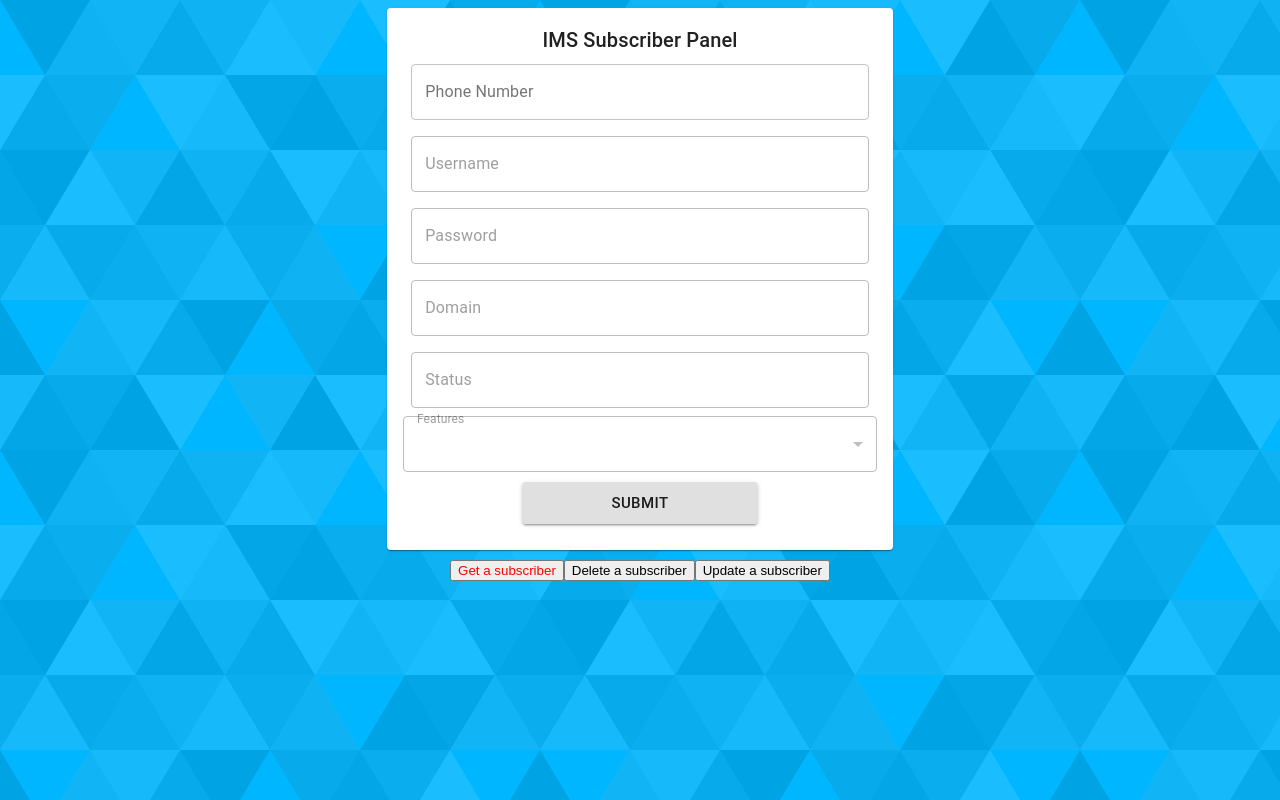
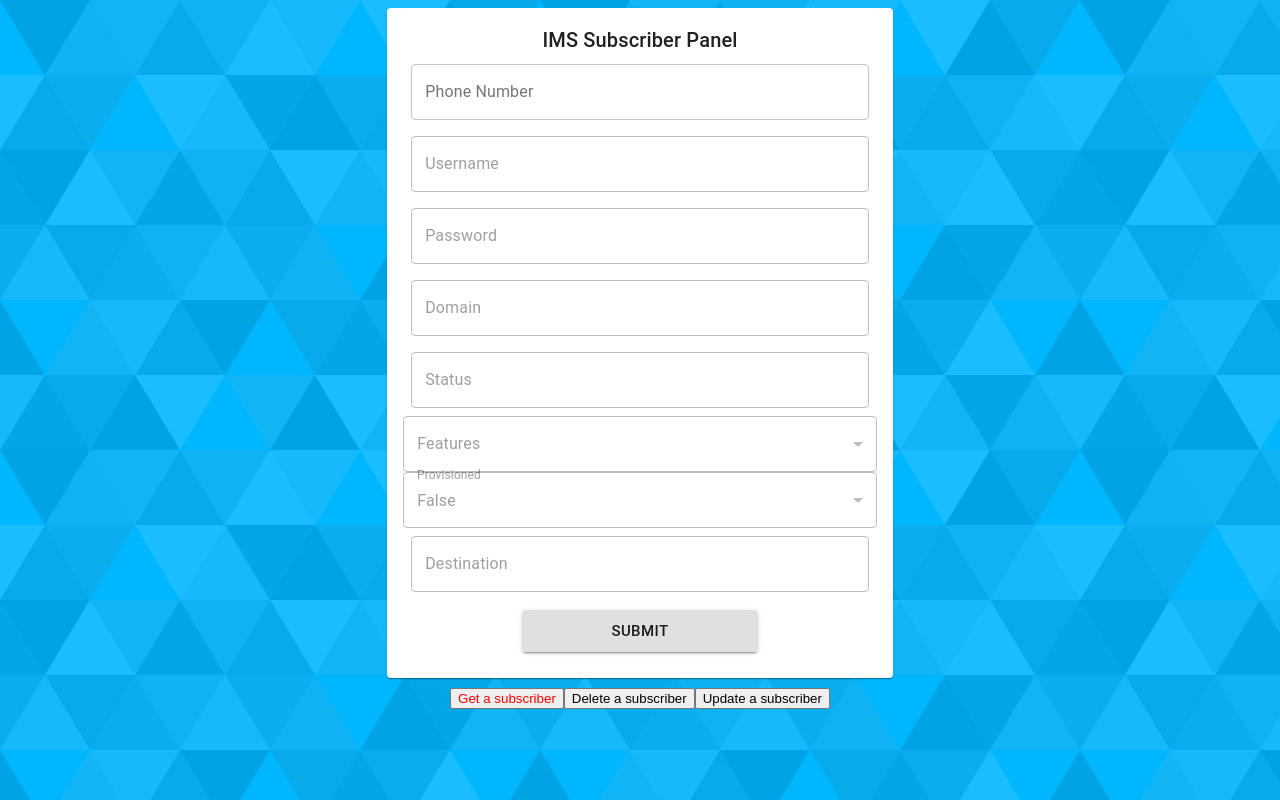
Before and after one commit to jshiii117/telus-app, a React (Create React App) app in the folder client/: page / in a window 1280 px wide. Built offline with nearby package versions, Linux system fonts and the light colour scheme.

Commit message:
Implement add features functionality with additional parameters

```diff
--- a/client/src/App.js
+++ b/client/src/App.js
@@ -12,11 +12,11 @@ import AdditionalFields from './components/AdditionalFields';
 export const App = () => {
 const classes = useStyles();
 
-  const [subscriberData, setSubscriberData] = useState({phoneNumber: '', username: '', password: '', domain: '', status: '', features: {}})
+  const [subscriberData, setSubscriberData] = useState({phoneNumber: '', username: '', password: '', domain: '', status: '', features: {callForwardNoReply: {provisioned: false, destination: ''}}})
   const [currentCommand, setCommand] = useState('Get');
 
   const clear = () => {
-    setSubscriberData({phoneNumber: '', username: '', password: '', domain: '', status: '', features: {}});
+    setSubscriberData({phoneNumber: '', username: '', password: '', domain: '', status: '', features: {callForwardNoReply: {}}});
   };
 
   const handleSubmit = async (e) =>{
--- a/client/src/components/AdditionalField.js
+++ b/client/src/components/AdditionalField.js
@@ -8,8 +8,7 @@ const AdditionalField = ({ currentCommand, subscriberData, setSubscriberData, pr
       }
 
     return (
-        <TextField disabled={currentCommand!=='Put'} fullWidth name={property} variant="outlined" label={capitalize(property)} value={subscriberData[property]} onChange={(e) => setSubscriberData({ ...subscriberData, [property]: e.target.value })}/>
-
+      <TextField disabled={currentCommand!=='Put'} fullWidth name={property} variant="outlined" label={capitalize(property)} value={subscriberData[property]} onChange={(e) => setSubscriberData({ ...subscriberData, [property]: e.target.value })}/>
     );
 }
 
--- a/client/src/components/AdditionalFields.js
+++ b/client/src/components/AdditionalFields.js
@@ -1,6 +1,6 @@
 import React from 'react';
 import useStyles from './styles';
-import { Select, MenuItem, FormControl, InputLabel } from '@mui/material';
+import { Select, MenuItem, FormControl, InputLabel, TextField } from '@mui/material';
 import AdditionalField from './AdditionalField';
 
 const AdditionalFields = ({ currentCommand, subscriberData, setSubscriberData }) => {
@@ -17,13 +17,22 @@ const AdditionalFields = ({ currentCommand, subscriberData, setSubscriberData })
 
         <AdditionalField currentCommand={currentCommand} subscriberData={subscriberData} setSubscriberData={setSubscriberData} property={'status'}/>
 
-        <FormControl disabled={currentCommand!=='Put'} className={classes.textField} fullWidth>
+        <FormControl disabled={currentCommand!=='Put'} fullWidth>
             <InputLabel>Features</InputLabel>
-            <Select className={classes.textField} value={subscriberData.features} onChange={(e) => setSubscriberData({ ...subscriberData, features: e.target.value })}>
-                <MenuItem value='callForwardNoReply'>Call Forward No Reply</MenuItem>
+            <Select value={subscriberData.features.featureName} onChange={(e) => setSubscriberData({ ...subscriberData, features: { ...subscriberData.features, callForwardNoReply: {provisioned: subscriberData.features.callForwardNoReply.provisioned, destination: subscriberData.features.callForwardNoReply.desination}}})}>
+                <MenuItem value={'Call Forward No Reply'}>Call Forward No Reply</MenuItem>
             </Select>
         </FormControl>
 
+        <FormControl disabled={currentCommand!=='Put'} fullWidth>
+            <InputLabel>Provisioned</InputLabel>
+            <Select value={subscriberData.features.callForwardNoReply.provisioned} onChange={(e) => setSubscriberData({ ...subscriberData, features: { ...subscriberData.features, callForwardNoReply: {...subscriberData.features.callForwardNoReply, provisioned: e.target.value}}})}>
+                <MenuItem value={true}>True</MenuItem>
+                <MenuItem value={false}>False</MenuItem>
+            </Select>
+        </FormControl>
+
+        <TextField disabled={currentCommand!=='Put'} fullWidth name={'destination'} variant="outlined" label='Destination' value={subscriberData.features.callForwardNoReply.destination} onChange={(e) => setSubscriberData({ ...subscriberData, features: { ...subscriberData.features, callForwardNoReply: {...subscriberData.features.callForwardNoReply, destination: e.target.value}}})}/>
         </>
     );
 }
```
Also changed, not shown: 1 other file (tests, documents, lock files or other folders).
